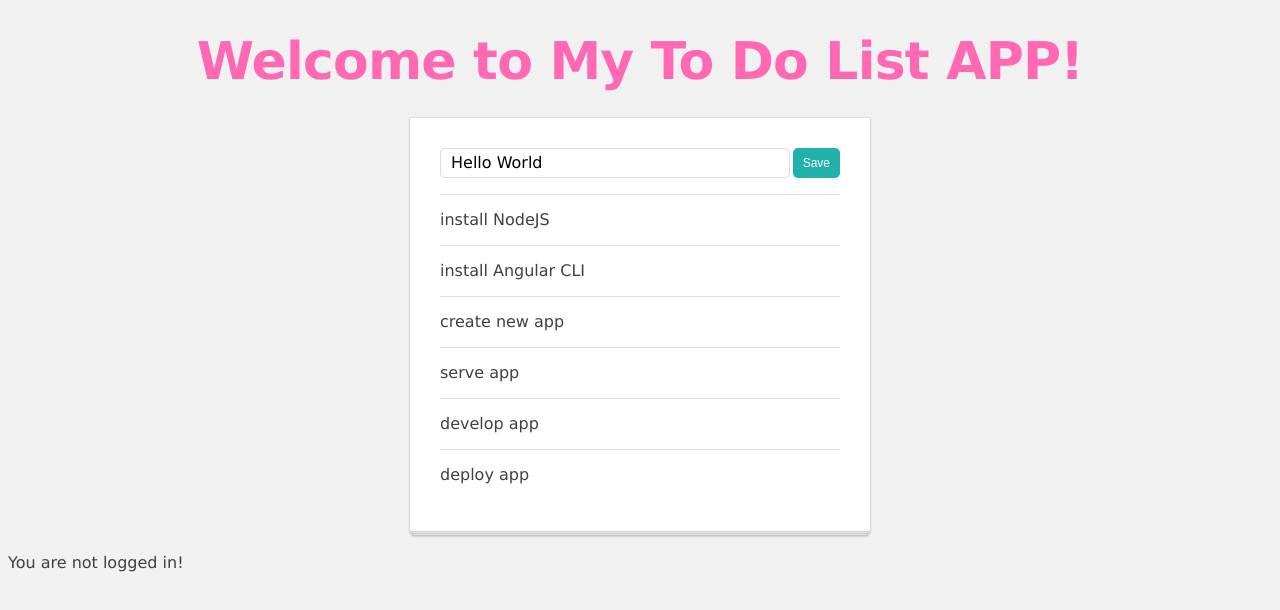
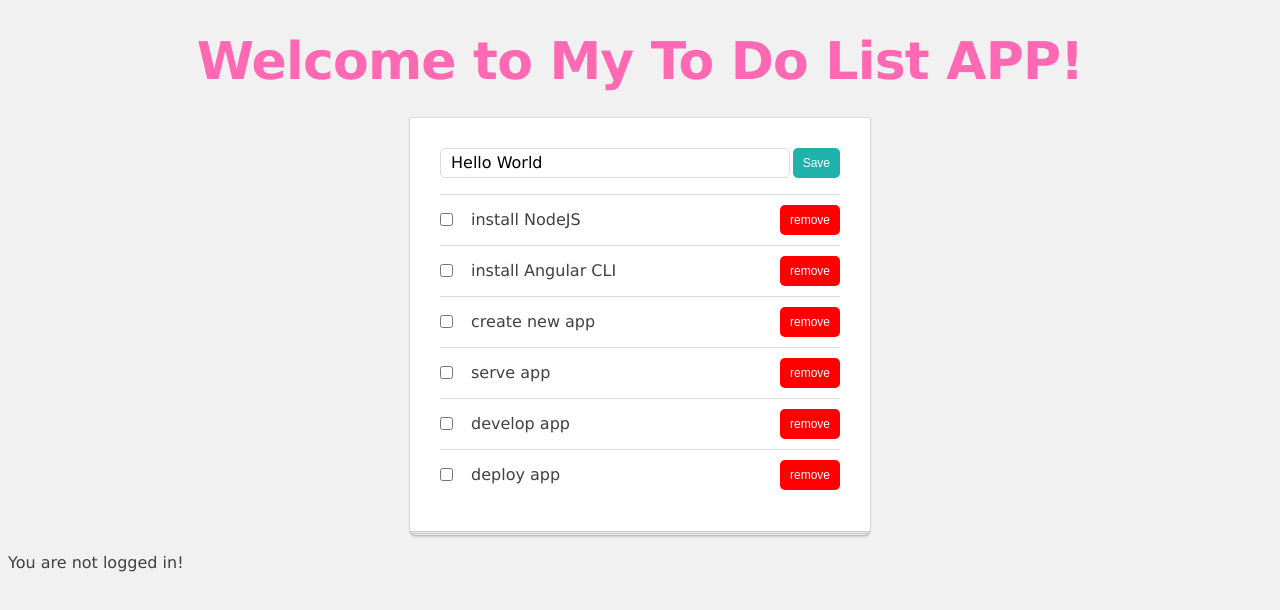
Before and after one commit to LenaVolzhina/playing-with-js, an Angular app in the folder ng_girls_tutorial/: page / in a window 1280 px wide. Shown: the top 610 px of the page. Built offline with nearby package versions, Linux system fonts and the light colour scheme.

Commit message:
delete and update items, add completed state

```diff
--- a/ng_girls_tutorial/src/app/list-manager/list-manager.component.ts
+++ b/ng_girls_tutorial/src/app/list-manager/list-manager.component.ts
@@ -10,7 +10,10 @@ import { TodoListService } from '../services/todo-list.service';
 
       <ul>
           <li *ngFor="let todoItem of todoList">
-              <app-todo-item [item]="todoItem"></app-todo-item>
+              <app-todo-item [item]="todoItem"
+                             (remove)="removeItem($event)"
+                             (update)="updateItem($event.item, $event.changes)">
+              </app-todo-item>
           </li>
       </ul>
     </div>
@@ -33,4 +36,12 @@ export class ListManagerComponent implements OnInit {
     // ES6 Object Property Value Shorthand
     this.todoListService.addItem({ title });
   }
+
+  removeItem(item) {
+    this.todoListService.deleteItem(item);
+  }
+
+  updateItem(item, changes) {
+    this.todoListService.updateItem(item, changes);
+  }
 }
--- a/ng_girls_tutorial/src/app/todo-item/todo-item.component.css
+++ b/ng_girls_tutorial/src/app/todo-item/todo-item.component.css
@@ -16,3 +16,7 @@
   flex-grow: 1;
   padding-left: 11px;
 }
+
+.todo-complete {
+  text-decoration: line-through;
+}
--- a/ng_girls_tutorial/src/app/todo-item/todo-item.component.ts
+++ b/ng_girls_tutorial/src/app/todo-item/todo-item.component.ts
@@ -1,4 +1,4 @@
-import { Component, Input, OnInit } from '@angular/core';
+import {Component, EventEmitter, Input, OnInit, Output} from '@angular/core';
 import { TodoItem } from '../interfaces/todo-item';
 
 
@@ -6,17 +6,39 @@ import { TodoItem } from '../interfaces/todo-item';
   selector: 'app-todo-item',
   template: `
       <div class="todo-item">
-        {{ item.title }}
+          <input type="checkbox"
+                 class="todo-checkbox"
+                 (click)="completeItem()"/>
+
+          <span class="todo-title" [ngClass]="{'todo-complete': item.completed}">
+            {{ item.title }}
+          </span>
+
+          <button class="btn btn-red" (click)="removeItem()">
+              remove
+          </button>
       </div>
   `,
   styleUrls: ['./todo-item.component.css']
 })
 export class TodoItemComponent implements OnInit {
   @Input() item: TodoItem;
+  @Output() remove: EventEmitter<TodoItem> = new EventEmitter();
+  @Output() update: EventEmitter<any> = new EventEmitter();
 
   constructor() { }
 
   ngOnInit() {
   }
 
+  removeItem() {
+    this.remove.emit(this.item);
+  }
+
+  completeItem() {
+    this.update.emit({
+      item: this.item,
+      changes: {completed: !this.item.completed}
+    });
+  }
 }
```
Also changed, not shown: 1 other file (tests, documents, lock files or other folders).
